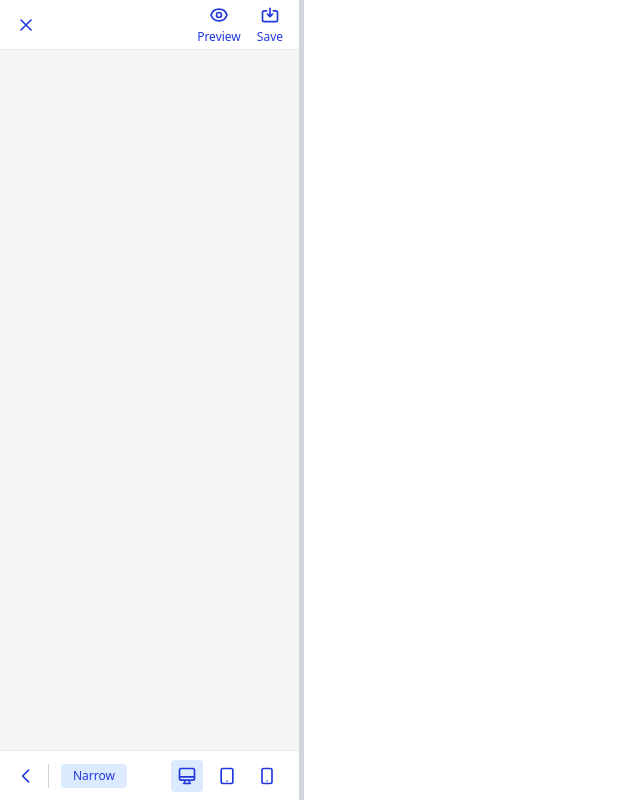
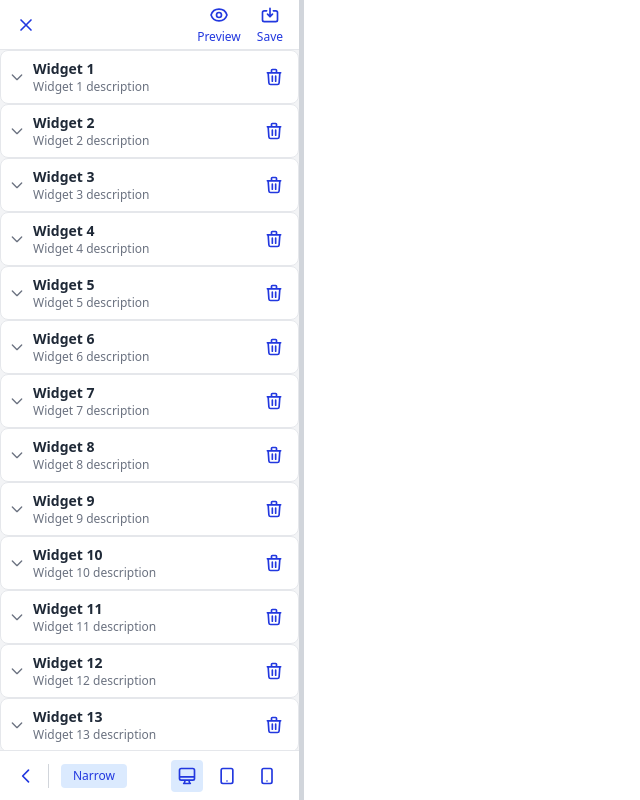
Before and after one commit to namng050185/widget-editor, an Angular app: page / in a window 1280 px wide. Shown: the whole page, without its empty margins (0-640 px from the left). Built offline with nearby package versions, Linux system fonts and the light colour scheme.

Commit message:
add layout list widget faker

```diff
--- a/src/app/app.ts
+++ b/src/app/app.ts
@@ -20,6 +20,28 @@ export class App {
   private startWidth = 0;
 
   widgets: Widget[] = [];
+
+  constructor() {
+    this.widgets = [
+      { id: '1', title: 'Widget 1', description: 'Widget 1 description', type: 'widget', data: {} },
+      { id: '2', title: 'Widget 2', description: 'Widget 2 description', type: 'widget', data: {} },
+      { id: '3', title: 'Widget 3', description: 'Widget 3 description', type: 'widget', data: {} },
+      { id: '4', title: 'Widget 4', description: 'Widget 4 description', type: 'widget', data: {} },
+      { id: '5', title: 'Widget 5', description: 'Widget 5 description', type: 'widget', data: {} },
+      { id: '6', title: 'Widget 6', description: 'Widget 6 description', type: 'widget', data: {} },
+      { id: '7', title: 'Widget 7', description: 'Widget 7 description', type: 'widget', data: {} },
+      { id: '8', title: 'Widget 8', description: 'Widget 8 description', type: 'widget', data: {} },
+      { id: '9', title: 'Widget 9', description: 'Widget 9 description', type: 'widget', data: {} },
+      { id: '10', title: 'Widget 10', description: 'Widget 10 description', type: 'widget', data: {} },
+      { id: '11', title: 'Widget 11', description: 'Widget 11 description', type: 'widget', data: {} },
+      { id: '12', title: 'Widget 12', description: 'Widget 12 description', type: 'widget', data: {} },
+      { id: '13', title: 'Widget 13', description: 'Widget 13 description', type: 'widget', data: {} },
+      { id: '14', title: 'Widget 14', description: 'Widget 14 description', type: 'widget', data: {} },
+      { id: '15', title: 'Widget 15', description: 'Widget 15 description', type: 'widget', data: {} },
+      { id: '16', title: 'Widget 16', description: 'Widget 16 description', type: 'widget', data: {} },
+      { id: '17', title: 'Widget 17', description: 'Widget 17 description', type: 'widget', data: {} },
+    ];
+  }
 
   startResize(event: MouseEvent): void {
     this.isResizing = true;
--- a/src/app/types/widget.interface.ts
+++ b/src/app/types/widget.interface.ts
@@ -1,6 +1,7 @@
 export interface Widget {
   id: string;
   title: string;
+  description: string;
   type: string;
   data: any;
 }
--- a/src/app/widget/widget.component.html
+++ b/src/app/widget/widget.component.html
@@ -2,11 +2,8 @@
   <!-- Header bar -->
   <div class="h-[50px] bg-white border-b border-gray-200 flex items-center justify-between px-4">
     <!-- Nút Close bên trái -->
-    <button
-      class="flex items-center justify-center text-[#2238df] hover:opacity-80 transition-opacity"
-      (click)="onClose()"
-      type="button"
-    >
+    <button class="flex items-center justify-center text-[#2238df] hover:opacity-80 transition-opacity"
+      (click)="onClose()" type="button">
       <svg class="w-5 h-5" fill="none" stroke="currentColor" viewBox="0 0 24 24">
         <path stroke-linecap="round" stroke-linejoin="round" stroke-width="2" d="M6 18L18 6M6 6l12 12"></path>
       </svg>
@@ -15,26 +12,24 @@
     <!-- Nút Preview và Save bên phải -->
     <div class="flex items-center gap-4">
       <!-- Nút Preview -->
-      <button
-        class="flex flex-col items-center justify-center text-[#2238df] hover:opacity-80 transition-opacity"
-        (click)="onPreview()"
-        type="button"
-      >
+      <button class="flex flex-col items-center justify-center text-[#2238df] hover:opacity-80 transition-opacity"
+        (click)="onPreview()" type="button">
         <svg class="w-5 h-5 mb-1" fill="none" stroke="currentColor" viewBox="0 0 24 24">
-          <path stroke-linecap="round" stroke-linejoin="round" stroke-width="2" d="M15 12a3 3 0 11-6 0 3 3 0 016 0z"></path>
-          <path stroke-linecap="round" stroke-linejoin="round" stroke-width="2" d="M2.458 12C3.732 7.943 7.523 5 12 5c4.478 0 8.268 2.943 9.542 7-1.274 4.057-5.064 7-9.542 7-4.477 0-8.268-2.943-9.542-7z"></path>
+          <path stroke-linecap="round" stroke-linejoin="round" stroke-width="2" d="M15 12a3 3 0 11-6 0 3 3 0 016 0z">
+          </path>
+          <path stroke-linecap="round" stroke-linejoin="round" stroke-width="2"
+            d="M2.458 12C3.732 7.943 7.523 5 12 5c4.478 0 8.268 2.943 9.542 7-1.274 4.057-5.064 7-9.542 7-4.477 0-8.268-2.943-9.542-7z">
+          </path>
         </svg>
         <span class="text-xs font-medium">Preview</span>
       </button>
 
       <!-- Nút Save -->
-      <button
-        class="flex flex-col items-center justify-center text-[#2238df] hover:opacity-80 transition-opacity"
-        (click)="onSave()"
-        type="button"
-      >
+      <button class="flex flex-col items-center justify-center text-[#2238df] hover:opacity-80 transition-opacity"
+        (click)="onSave()" type="button">
         <svg class="w-5 h-5 mb-1" fill="none" stroke="currentColor" viewBox="0 0 24 24">
-          <path stroke-linecap="round" stroke-linejoin="round" stroke-width="2" d="M8 7H5a2 2 0 00-2 2v9a2 2 0 002 2h14a2 2 0 002-2V9a2 2 0 00-2-2h-3m-1 4l-3 3m0 0l-3-3m3 3V4"></path>
+          <path stroke-linecap="round" stroke-linejoin="round" stroke-width="2"
+            d="M8 7H5a2 2 0 00-2 2v9a2 2 0 002 2h14a2 2 0 002-2V9a2 2 0 00-2-2h-3m-1 4l-3 3m0 0l-3-3m3 3V4"></path>
         </svg>
         <span class="text-xs font-medium">Save</span>
       </button>
@@ -43,7 +38,53 @@
 
   <!-- Content area -->
   <div class="flex-1 overflow-auto">
-    <!-- Nội dung widget sẽ được thêm vào đây -->
+    <!-- Danh sách widgets -->
+    <div>
+      <div *ngFor="let widget of widgets; trackBy: trackByWidgetId"
+        class="bg-white border border-gray-200 rounded-lg overflow-hidden">
+        <!-- Widget header -->
+        <div class="flex items-center gap-2 p-2 hover:bg-gray-50 transition-colors">
+          <!-- Mũi tên đóng/mở cấu hình -->
+          <button class="flex items-center justify-center w-4 h-4 text-gray-500 hover:text-[#2238df] transition-colors"
+            (click)="toggleWidgetConfig(widget.id)" type="button"
+            [title]="isWidgetConfigOpen(widget.id) ? 'Đóng cấu hình' : 'Mở cấu hình'">
+            <svg class="w-4 h-4 transition-transform" [class.rotate-180]="isWidgetConfigOpen(widget.id)" fill="none"
+              stroke="currentColor" viewBox="0 0 24 24">
+              <path stroke-linecap="round" stroke-linejoin="round" stroke-width="2" d="M19 9l-7 7-7-7"></path>
+            </svg>
+          </button>
+
+          <!-- Title và Description -->
+          <div class="flex-1 min-w-0">
+            <h3 class="font-bold text-sm text-gray-800 truncate">{{ widget.title }}</h3>
+            <p class="text-xs text-gray-500 truncate">{{ widget.description }}</p>
+          </div>
+
+          <!-- Nút xóa -->
+          <button class="flex items-center justify-center w-8 h-8 text-[#2238df] rounded transition-colors"
+            (click)="onDeleteWidget(widget.id)" type="button" title="Xóa widget">
+            <svg class="w-5 h-5" fill="none" stroke="currentColor" viewBox="0 0 24 24">
+              <path stroke-linecap="round" stroke-linejoin="round" stroke-width="2"
+                d="M19 7l-.867 12.142A2 2 0 0116.138 21H7.862a2 2 0 01-1.995-1.858L5 7m5 4v6m4-6v6m1-10V4a1 1 0 00-1-1h-4a1 1 0 00-1 1v3M4 7h16">
+              </path>
+            </svg>
+          </button>
+        </div>
+
+        <!-- Widget config (ẩn/hiện) -->
+        <div class="border-t border-gray-200 bg-gray-50" [class.hidden]="!isWidgetConfigOpen(widget.id)">
+          <div class="p-3">
+            <p class="text-sm text-gray-600">Cấu hình widget: {{ widget.title }}</p>
+            <!-- Nội dung cấu hình widget sẽ được thêm vào đây -->
+          </div>
+        </div>
+      </div>
+
+      <!-- Empty state -->
+      <div *ngIf="widgets.length === 0" class="text-center py-8 text-gray-400">
+        <p>Chưa có widget nào</p>
+      </div>
+    </div>
   </div>
 
   <!-- Footer bar -->
@@ -51,14 +92,11 @@
     <!-- Bên trái: Nút Hide và nút thay đổi độ rộng -->
     <div class="flex items-center gap-3">
       <!-- Nút Hide -->
-      <button
-        class="flex items-center justify-center text-[#2238df] hover:opacity-80 transition-opacity"
-        (click)="onToggleHide()"
-        type="button"
-        [title]="isHidden() ? 'Show Panel' : 'Hide Panel'"
-      >
+      <button class="flex items-center justify-center text-[#2238df] hover:opacity-80 transition-opacity"
+        (click)="onToggleHide()" type="button" [title]="isHidden() ? 'Show Panel' : 'Hide Panel'">
         <svg class="w-5 h-5" fill="none" stroke="currentColor" viewBox="0 0 24 24">
-          <path stroke-linecap="round" stroke-linejoin="round" stroke-width="2" [attr.d]="isHidden() ? 'M9 5l7 7-7 7' : 'M15 19l-7-7 7-7'"></path>
+          <path stroke-linecap="round" stroke-linejoin="round" stroke-width="2"
+            [attr.d]="isHidden() ? 'M9 5l7 7-7 7' : 'M15 19l-7-7 7-7'"></path>
         </svg>
       </button>
 
@@ -66,9 +104,7 @@
       <div class="flex items-center border-l border-gray-300 pl-3">
         <button
           class="px-3 py-1 text-xs font-medium text-[#2238df] hover:bg-blue-50 rounded transition-colors bg-blue-100"
-          (click)="onToggleWidth()"
-          type="button"
-        >
+          (click)="onToggleWidth()" type="button">
           {{ getWidthLabel() }}
         </button>
       </div>
@@ -77,41 +113,32 @@
     <!-- Bên phải: 3 nút mode PC, Tablet, Mobile -->
     <div class="flex items-center gap-2">
       <!-- Nút PC -->
-      <button
-        class="flex items-center justify-center w-8 h-8 text-[#2238df] hover:bg-blue-50 rounded transition-colors"
-        [class.bg-blue-100]="currentMode() === 'pc'"
-        (click)="onModeChange('pc')"
-        type="button"
-        title="PC Mode"
-      >
+      <button class="flex items-center justify-center w-8 h-8 text-[#2238df] hover:bg-blue-50 rounded transition-colors"
+        [class.bg-blue-100]="currentMode() === 'pc'" (click)="onModeChange('pc')" type="button" title="PC Mode">
         <svg class="w-5 h-5" fill="none" stroke="currentColor" viewBox="0 0 24 24">
-          <path stroke-linecap="round" stroke-linejoin="round" stroke-width="2" d="M9.75 17L9 20l-1 1h8l-1-1-.75-3M3 13h18M5 17h14a2 2 0 002-2V5a2 2 0 00-2-2H5a2 2 0 00-2 2v10a2 2 0 002 2z"></path>
+          <path stroke-linecap="round" stroke-linejoin="round" stroke-width="2"
+            d="M9.75 17L9 20l-1 1h8l-1-1-.75-3M3 13h18M5 17h14a2 2 0 002-2V5a2 2 0 00-2-2H5a2 2 0 00-2 2v10a2 2 0 002 2z">
+          </path>
         </svg>
       </button>
 
       <!-- Nút Tablet -->
-      <button
-        class="flex items-center justify-center w-8 h-8 text-[#2238df] hover:bg-blue-50 rounded transition-colors"
-        [class.bg-blue-100]="currentMode() === 'tablet'"
-        (click)="onModeChange('tablet')"
-        type="button"
-        title="Tablet Mode"
-      >
+      <button class="flex items-center justify-center w-8 h-8 text-[#2238df] hover:bg-blue-50 rounded transition-colors"
+        [class.bg-blue-100]="currentMode() === 'tablet'" (click)="onModeChange('tablet')" type="button"
+        title="Tablet Mode">
         <svg class="w-5 h-5" fill="none" stroke="currentColor" viewBox="0 0 24 24">
-          <path stroke-linecap="round" stroke-linejoin="round" stroke-width="2" d="M12 18h.01M7 21h10a2 2 0 002-2V5a2 2 0 00-2-2H7a2 2 0 00-2 2v14a2 2 0 002 2z"></path>
+          <path stroke-linecap="round" stroke-linejoin="round" stroke-width="2"
+            d="M12 18h.01M7 21h10a2 2 0 002-2V5a2 2 0 00-2-2H7a2 2 0 00-2 2v14a2 2 0 002 2z"></path>
         </svg>
       </button>
 
       <!-- Nút Mobile -->
-      <button
-        class="flex items-center justify-center w-8 h-8 text-[#2238df] hover:bg-blue-50 rounded transition-colors"
-        [class.bg-blue-100]="currentMode() === 'mobile'"
-        (click)="onModeChange('mobile')"
-        type="button"
-        title="Mobile Mode"
-      >
+      <button class="flex items-center justify-center w-8 h-8 text-[#2238df] hover:bg-blue-50 rounded transition-colors"
+        [class.bg-blue-100]="currentMode() === 'mobile'" (click)="onModeChange('mobile')" type="button"
+        title="Mobile Mode">
         <svg class="w-5 h-5" fill="none" stroke="currentColor" viewBox="0 0 24 24">
-          <path stroke-linecap="round" stroke-linejoin="round" stroke-width="2" d="M12 18h.01M8 21h8a2 2 0 002-2V5a2 2 0 00-2-2H8a2 2 0 00-2 2v14a2 2 0 002 2z"></path>
+          <path stroke-linecap="round" stroke-linejoin="round" stroke-width="2"
+            d="M12 18h.01M8 21h8a2 2 0 002-2V5a2 2 0 00-2-2H8a2 2 0 00-2 2v14a2 2 0 002 2z"></path>
         </svg>
       </button>
     </div>
--- a/src/app/widget/widget.component.ts
+++ b/src/app/widget/widget.component.ts
@@ -1,9 +1,11 @@
 import { Component, ViewEncapsulation, Output, EventEmitter, Input, signal } from '@angular/core';
+import { CommonModule } from '@angular/common';
 import { Widget } from '../types/widget.interface';
 
 @Component({
   selector: 'app-widget',
   standalone: true,
+  imports: [CommonModule],
   templateUrl: './widget.component.html',
   styleUrl: './widget.component.scss'
 })
@@ -17,6 +19,7 @@ export class WidgetComponent {
   protected readonly isHidden = signal(false);
   protected readonly currentWidth = signal(300);
   protected readonly currentMode = signal<'pc' | 'tablet' | 'mobile'>('pc');
+  private readonly openWidgetConfigs = signal<Set<string>>(new Set());
 
   onClose(): void {
     // Xử lý logic đóng widget
@@ -71,4 +74,31 @@ export class WidgetComponent {
     this.currentMode.set(mode);
     this.modeChange.emit(mode);
   }
+
+  toggleWidgetConfig(widgetId: string): void {
+    const current = this.openWidgetConfigs();
+    const newSet = new Set(current);
+
+    if (newSet.has(widgetId)) {
+      newSet.delete(widgetId);
+    } else {
+      newSet.add(widgetId);
+    }
+
+    this.openWidgetConfigs.set(newSet);
+  }
+
+  isWidgetConfigOpen(widgetId: string): boolean {
+    return this.openWidgetConfigs().has(widgetId);
+  }
+
+  onDeleteWidget(widgetId: string): void {
+    // Xử lý logic xóa widget
+    console.log('Delete widget:', widgetId);
+    // Có thể emit event lên parent component để xóa widget
+  }
+
+  trackByWidgetId(index: number, widget: Widget): string {
+    return widget.id;
+  }
 }
```
